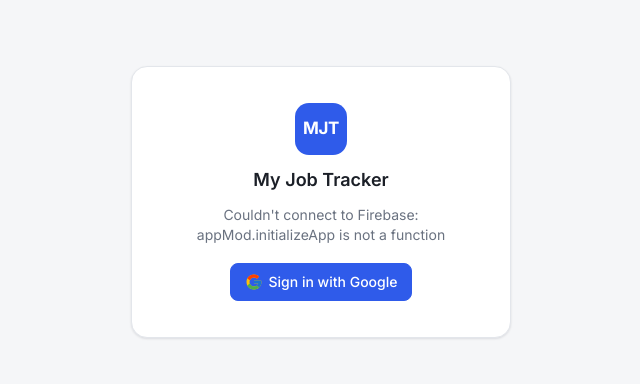
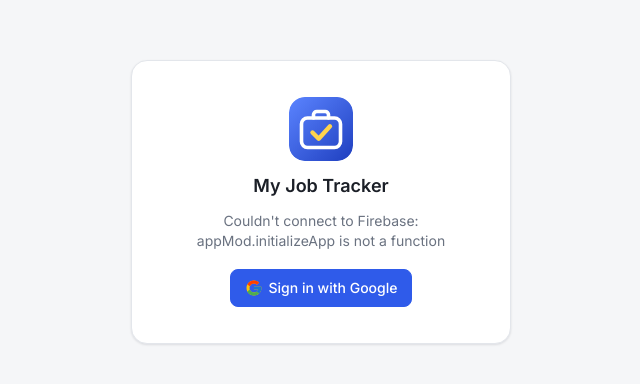
Before and after one commit to aizazalisyed/job-crm, a plain HTML site: page index.html in a window 1280 px wide. Shown: the part 198-582 px from the top of the page, without its empty margins (319-959 px from the left). Drawn offline with Linux system fonts and the light colour scheme.

Commit message:
Add My Job Tracker icon: favicon, sidebar and sign-in logo, README, social preview
Co-Authored-By: Claude Opus 5.5 <noreply@anthropic.com>
Claude-Session: https://claude.ai/code/session_01MXjHQxbQBagzwEwwEoWLuR

```diff
--- a/css/styles.css
+++ b/css/styles.css
@@ -387,5 +387,5 @@ textarea.letter { font-size: 14px; line-height: 1.55; }
 .filter-bar label.check { flex-direction: row; align-items: center; gap: 6px; color: var(--text); font-size: 13px; padding-bottom: 8px; }
 .filter-bar .select { width: auto; min-width: 120px; }
 .filter-bar .grow { flex: 1; min-width: 180px; }
-.brand-mark { font-size: 12px; letter-spacing: -.02em; }
-.brand-mark.big { font-size: 17px; }
+.brand-logo { width: 38px; height: 38px; border-radius: 10px; flex-shrink: 0; display: block; }
+.brand-logo.big { width: 64px; height: 64px; border-radius: 16px; }
--- a/index.html
+++ b/index.html
@@ -4,6 +4,14 @@
   <meta charset="UTF-8" />
   <meta name="viewport" content="width=device-width, initial-scale=1.0" />
   <title>My Job Tracker</title>
+  <meta name="description" content="My Job Tracker: track job applications and find matching jobs with AI." />
+  <link rel="icon" type="image/svg+xml" href="assets/icon.svg" />
+  <link rel="icon" type="image/png" sizes="32x32" href="assets/favicon-32.png" />
+  <link rel="apple-touch-icon" href="assets/apple-touch-icon.png" />
+  <meta name="theme-color" content="#1f3fbf" />
+  <meta property="og:title" content="My Job Tracker" />
+  <meta property="og:description" content="Track applications. Match jobs with AI." />
+  <meta property="og:image" content="assets/social-preview.png" />
   <link rel="preconnect" href="https://fonts.googleapis.com" />
   <link href="https://fonts.googleapis.com/css2?family=Inter:wght@400;500;600;700&display=swap" rel="stylesheet" />
   <link rel="stylesheet" href="css/styles.css" />
@@ -13,10 +21,10 @@
     <!-- Sidebar -->
     <aside class="sidebar" id="sidebar">
       <div class="brand">
-        <div class="brand-mark">MJT</div>
+        <img class="brand-logo" src="assets/icon.svg" alt="My Job Tracker logo" width="38" height="38" />
         <div>
           <div class="brand-name">My Job Tracker</div>
-          <div class="brand-sub">Your job search, organised</div>
+          <div class="brand-sub">Job search, organised</div>
         </div>
       </div>
       <nav class="nav">
@@ -262,7 +270,7 @@
   <!-- Sign-in screen (Firebase mode) -->
   <div class="auth-gate" id="authGate">
     <div class="auth-box">
-      <div class="brand-mark big">MJT</div>
+      <img class="brand-logo big" src="assets/icon.svg" alt="My Job Tracker logo" width="64" height="64" />
       <h2>My Job Tracker</h2>
       <p class="muted" id="authMsg">Loading…</p>
       <button class="btn primary" id="signInBtn" hidden>
```
Also changed, not shown: assets/apple-touch-icon.png (added), assets/favicon-32.png (added), assets/icon-512.png (added), assets/icon.svg (added), assets/social-preview.png (added), 1 other file.
